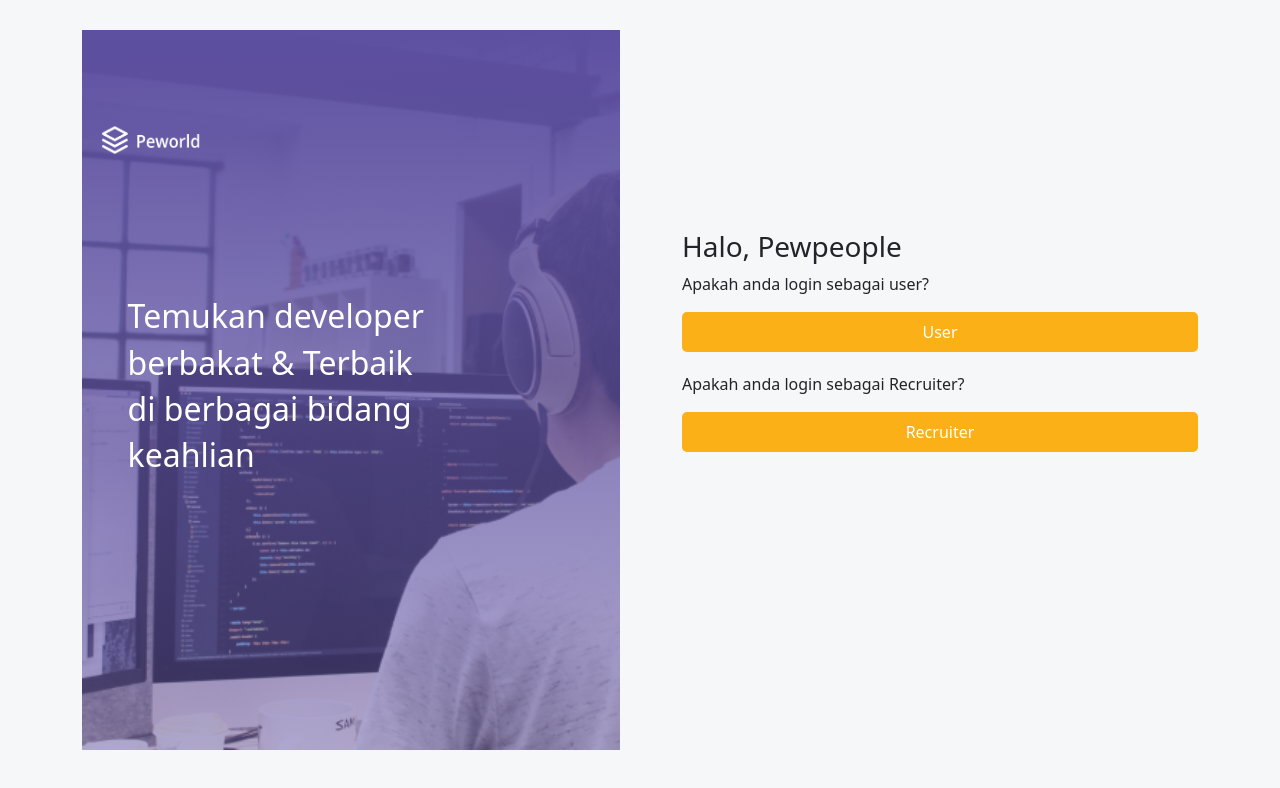
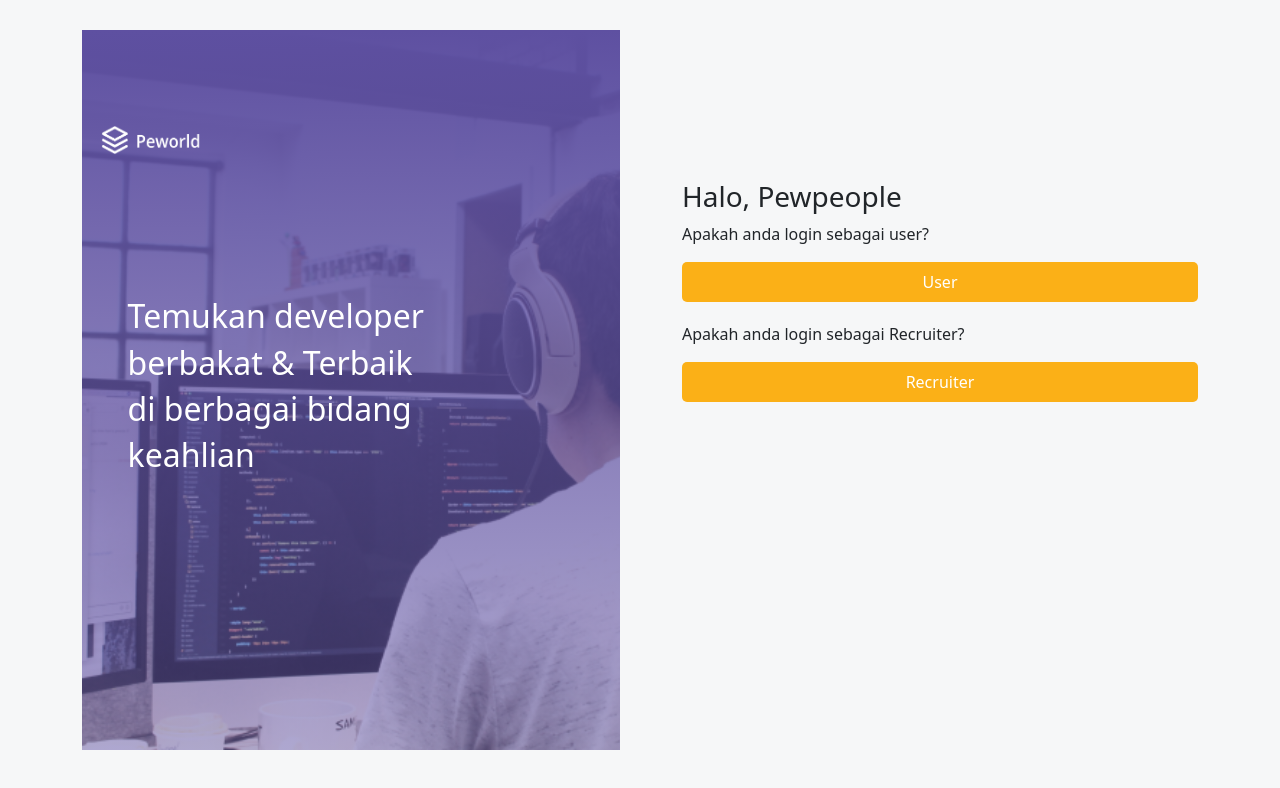
Before and after one commit to sukron21/week_10_hirejob_App, a Next.js app: page / in a window 1280 px wide. Shown: the top 788 px of the page. Built offline with nearby package versions, Linux system fonts and the light colour scheme.

Commit message:
Update login.module.css

```diff
--- a/styles/login.module.css
+++ b/styles/login.module.css
@@ -125,7 +125,7 @@
 
 }
 .choice{
-    padding-top: 200px;
+    padding-top: 150px;
     padding-left: 30px;
 }
 @media screen and (max-width: 780px) {
```
